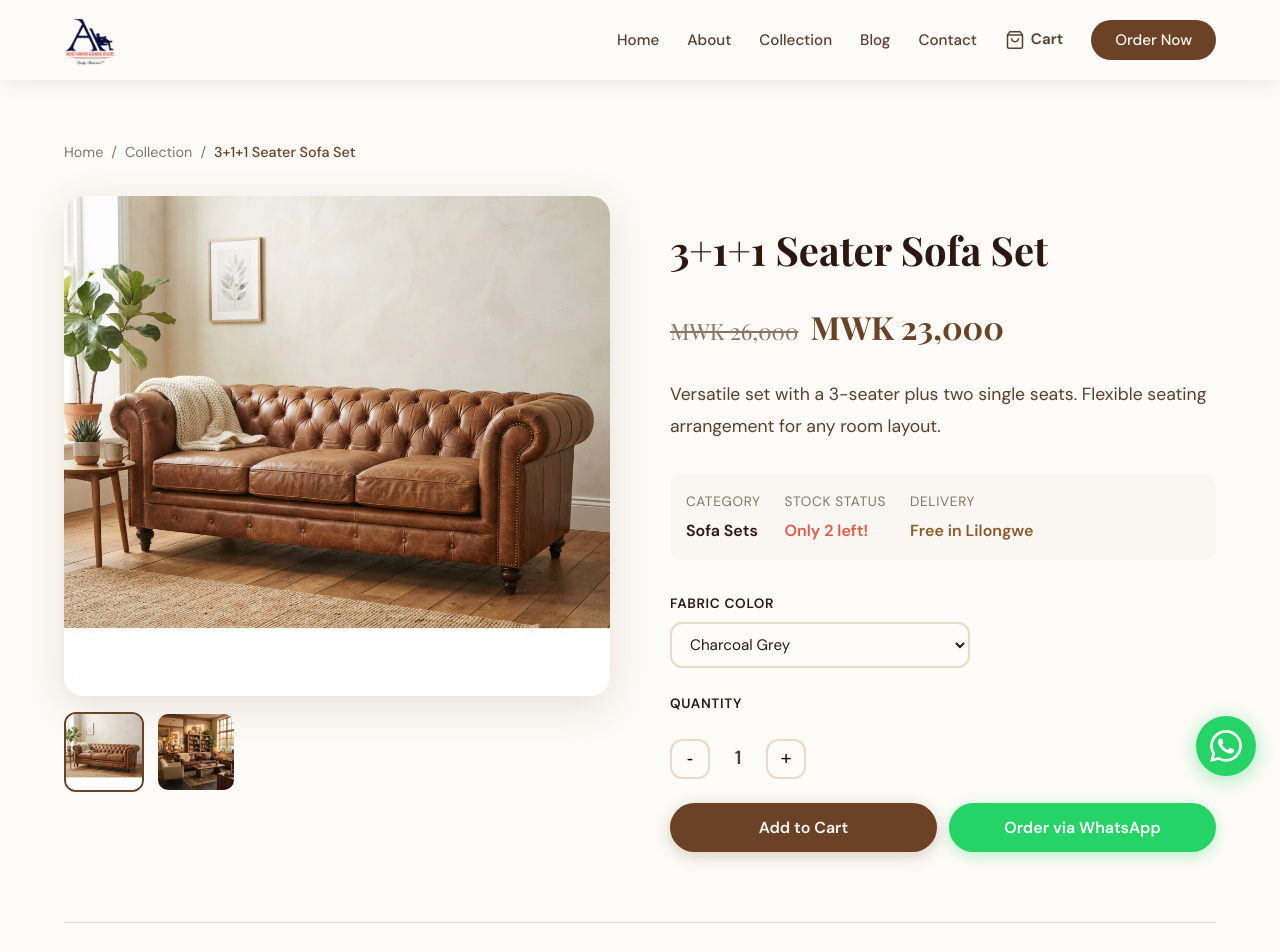
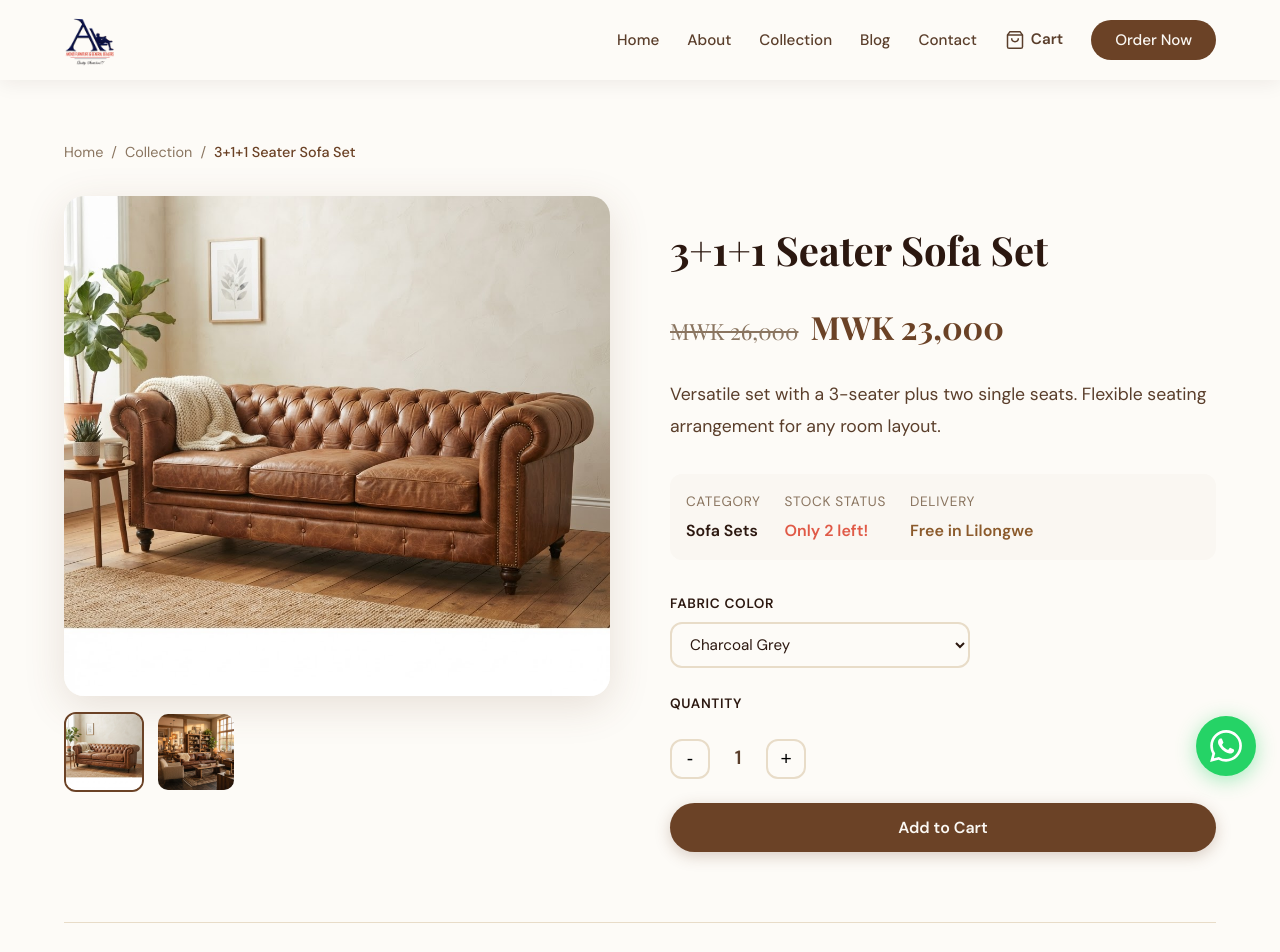
Before and after one commit to geniuspulse/akonzi-sofa-furniture, a Next.js app: page /products/3-plus-1-plus-1-sofa-set in a window 1280 px wide. Shown: the top 952 px of the page. Built offline with nearby package versions, Linux system fonts and the light colour scheme.

Commit message:
Remove direct WhatsApp order button — checkout flow handles everything with proper customer/delivery details

```diff
--- a/src/components/ProductDetailClient.js
+++ b/src/components/ProductDetailClient.js
@@ -50,8 +50,6 @@ export default function ProductDetailClient({ product, relatedProducts, settings
     addToCart(product, quantity, selectedVariations);
     setAddedToCart(true);
   };
-
-  const [whatsappLoading, setWhatsappLoading] = useState(false);
 
   const handleWhatsAppOrder = async () => {
     setWhatsappLoading(true);
@@ -268,7 +266,7 @@ export default function ProductDetailClient({ product, relatedProducts, settings
               <a
                 href="/cart"
                 className="btn btn-primary"
-                style={{ flex: '1', minWidth: '180px', display: 'flex', alignItems: 'center', justifyContent: 'center', gap: '8px', textDecoration: 'none' }}
+                style={{ width: '100%', display: 'flex', alignItems: 'center', justifyContent: 'center', gap: '8px', textDecoration: 'none' }}
               >
                 <svg width="18" height="18" viewBox="0 0 24 24" fill="none" stroke="currentColor" strokeWidth="2">
                   <path d="M6 2L3 6v14a2 2 0 002 2h14a2 2 0 002-2V6l-3-4z"/>
@@ -282,19 +280,12 @@ export default function ProductDetailClient({ product, relatedProducts, settings
                 className="btn btn-primary"
                 onClick={handleAddToCart}
                 disabled={!product.inStock}
-                style={{ flex: '1', minWidth: '180px', opacity: !product.inStock ? 0.5 : 1, cursor: !product.inStock ? 'not-allowed' : 'pointer' }}
+                style={{ width: '100%', opacity: !product.inStock ? 0.5 : 1, cursor: !product.inStock ? 'not-allowed' : 'pointer' }}
               >
                 Add to Cart
               </button>
             )}
-            <button
-              onClick={handleWhatsAppOrder}
-              className="btn btn-whatsapp"
-              style={{ flex: '1', minWidth: '180px', opacity: whatsappLoading ? 0.7 : 1, cursor: whatsappLoading ? 'wait' : 'pointer' }}
-              disabled={whatsappLoading}
-            >
-              {whatsappLoading ? 'Preparing order...' : 'Order via WhatsApp'}
-            </button>
+
           </div>
         </div>
       </div>
```
